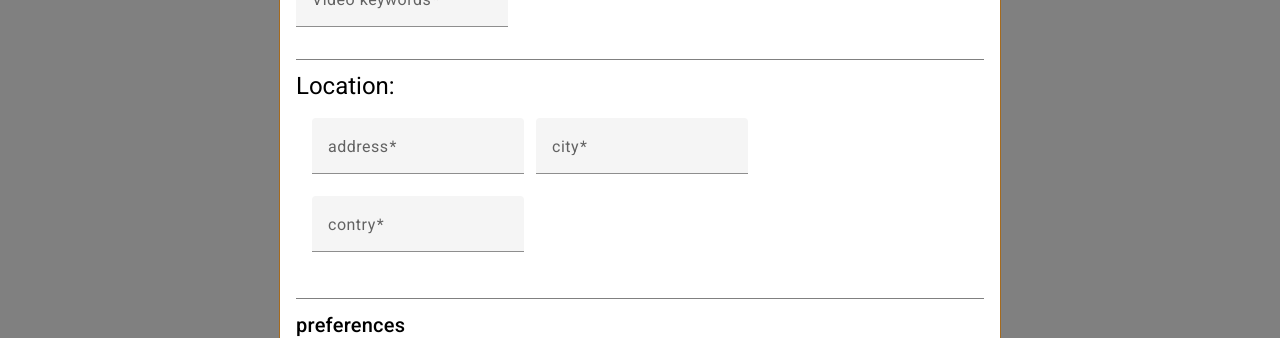
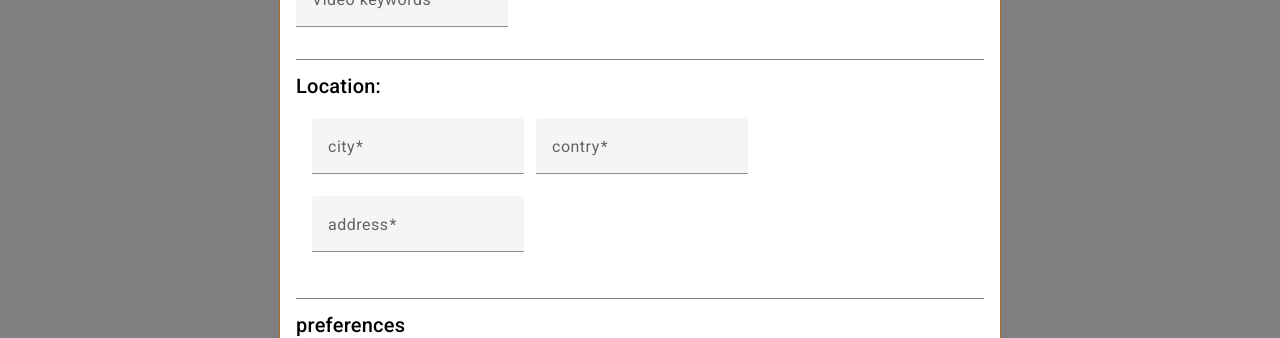
Before and after one commit to dorongruber/car-dealership, an Angular app: page /landing in a window 1280 px wide. Shown: the part 326-664 px from the top of the page. Built offline with nearby package versions, Linux system fonts and the light colour scheme.

Commit message:
location-form -> delete unused code

```diff
--- a/src/app/landing/components/location-form/location-form.component.html
+++ b/src/app/landing/components/location-form/location-form.component.html
@@ -1,41 +1,24 @@
-<!-- <ng-container [formGroup]="parentForm">
+<ng-container [formGroup]="parentForm">
+    <h2>Location:</h2>
+    <section [formGroupName]="childFromName">
 
-    <fieldset [formGroupName]="childFromName">
-        <legend>{{"location"}}</legend>
-            <app-text-input
-            [parentForm]="childFrom"
-            [controlName]="'address'"
-            [label]="'address'"
-            [placeholder]="'enter address'"></app-text-input>
-            <app-text-input
-            [parentForm]="childFrom"
-            [controlName]="'city'"
-            [label]="'city'"
-            [placeholder]="'enter city'"></app-text-input>
-            <app-text-input
-            [parentForm]="childFrom"
-            [controlName]="'contry'"
-            [label]="'contry'"
-            placeholder="'enter contry"></app-text-input>
-    </fieldset>
-</ng-container> -->
-<ng-container [formGroup]="parentForm">
-    <h1>Location:</h1>
-    <section [formGroupName]="childFromName">
+        <app-text-input
+        [parentForm]="childFrom"
+        [controlName]="'city'"
+        [label]="'city'"
+        [placeholder]="'enter city'"></app-text-input>
+
+        <app-text-input
+        [parentForm]="childFrom"
+        [controlName]="'contry'"
+        [label]="'contry'"
+        placeholder="'enter contry"></app-text-input>
+
         <app-text-input
         [parentForm]="childFrom"
         [controlName]="'address'"
         [label]="'address'"
         [placeholder]="'enter address'"></app-text-input>
-        <app-text-input
-        [parentForm]="childFrom"
-        [controlName]="'city'"
-        [label]="'city'"
-        [placeholder]="'enter city'"></app-text-input>
-        <app-text-input
-        [parentForm]="childFrom"
-        [controlName]="'contry'"
-        [label]="'contry'"
-        placeholder="'enter contry"></app-text-input>
+
     </section>
 </ng-container>
```
